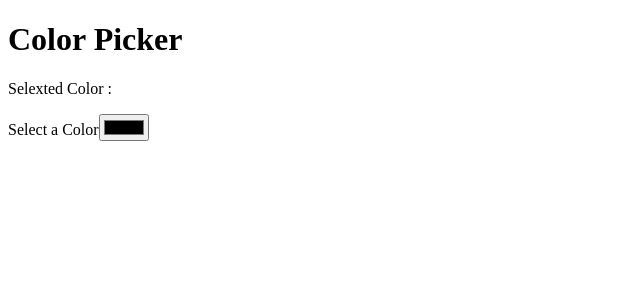
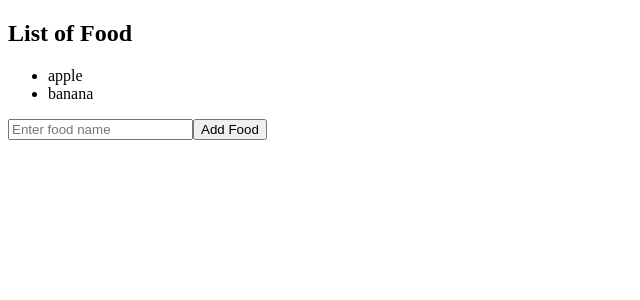
Before and after one commit to kumar-kanhaiya/WebDevlopment, a React (Vite) app in the folder my-react-app/: page / in a window 1280 px wide. Shown: the top 300 px of the page, without its empty margins (0-640 px from the left). Built offline with nearby package versions, Linux system fonts and the light colour scheme.

Commit message:
Add files via upload

```diff
--- a/my-react-app/src/App.jsx
+++ b/my-react-app/src/App.jsx
@@ -10,7 +10,8 @@
 // import MyComponent from "./MyComponent";
 // import Counter from "./Counter";
 // import Component from "./Component";
-import ColorChange from "./ColorChange";
+// import ColorChange from "./ColorChange";
+import UpdateState from "./updateState.jsx";
 function App() {
   // const fruits = [{name:"apple" , calories: 95},
   //                    {name:"orange", calories: 45},
@@ -28,12 +29,9 @@ function App() {
 
   return(
     <>
-    {/* <MyComponent></MyComponent> */}
-    {/* <Counter></Counter> */}
 
-    {/* <Component></Component>
-     */}
-     <ColorChange></ColorChange>
+
+      <UpdateState/>
 
     {/* <Button></Button> */}
 
--- a/my-react-app/src/Counter.jsx
+++ b/my-react-app/src/Counter.jsx
@@ -4,7 +4,9 @@ function Counter(){
     const [count , setCount] = useState(0);
 
     const Increment =() =>{
-        setCount(count + 1 );
+        // setCount(count + 1 );
+        setCount(c => c+1);
+        setCount(c => c+1); // inrecement with 2
     }
     const Decrement =() =>{
         setCount(count - 1 );
--- /dev/null
+++ b/my-react-app/src/updateState.jsx
@@ -0,0 +1,42 @@
+
+import React, {useState} from 'react'
+
+function UpdateState(){
+
+    const[foods , setFoods] = useState(["apple" , "banana"]);
+
+    function handleaddFood(){
+            const newFood = document.getElementById("foodInput").value;
+            document.getElementById("foodInput").value = "";
+
+            setFoods(f=> [...f,newFood])
+
+    }
+    function handleRemovefood(index){
+
+        setFoods(foods.filter((_, i) => i !== index
+        ));
+
+    }
+
+
+    return(
+        <>
+            <h2>List of Food</h2>
+            <ul>
+                {foods.map((food , index) =>
+                <li key={index}
+                 onClick={() => handleRemovefood(index)}>
+                    {food}
+                    </li>
+                )}
+            </ul>
+            <input type="text" id='foodInput' placeholder='Enter food name ' />
+            <button onClick={handleaddFood}>Add Food</button>
+
+        </>
+    )
+
+}
+
+export default UpdateState;
```
